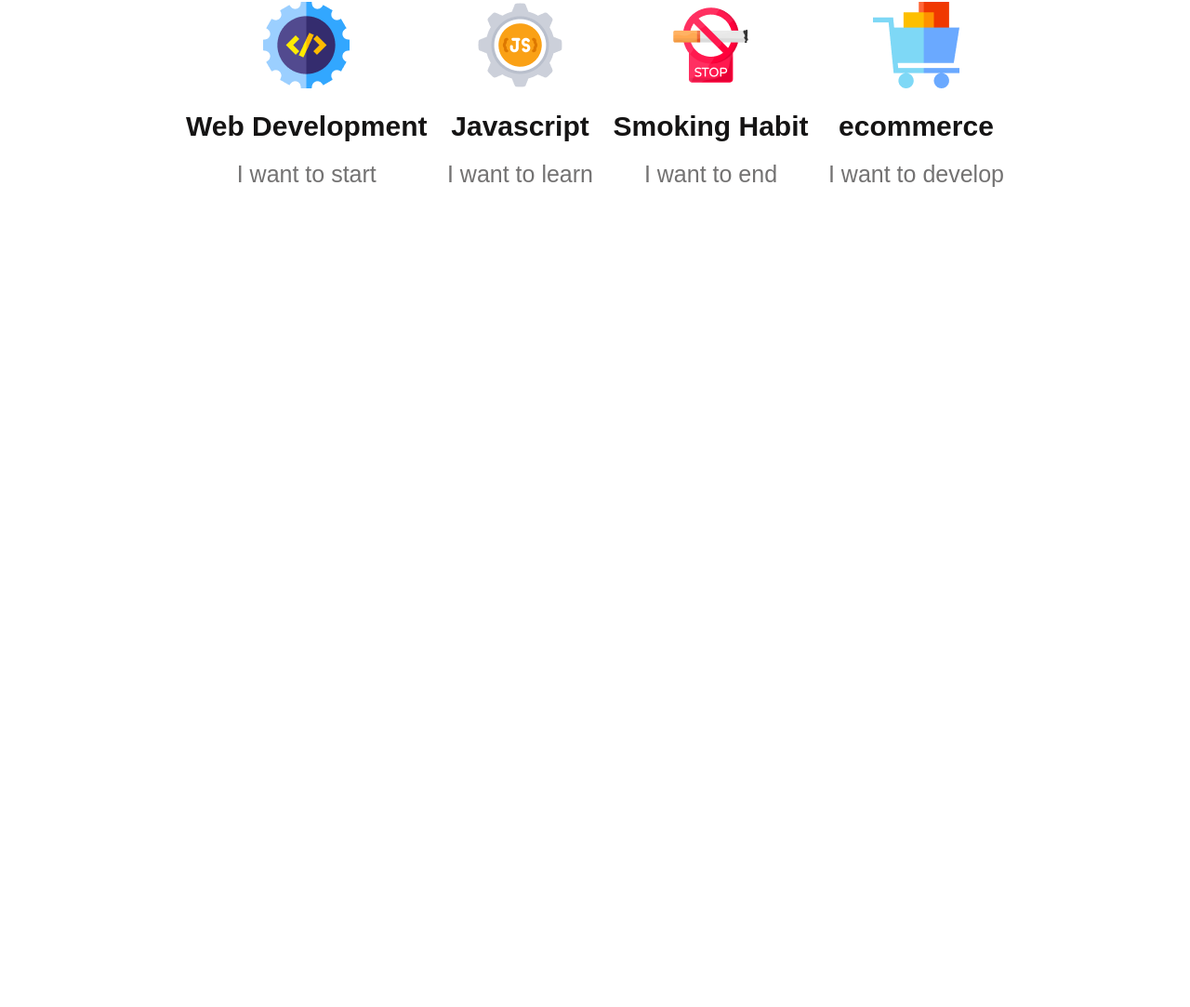
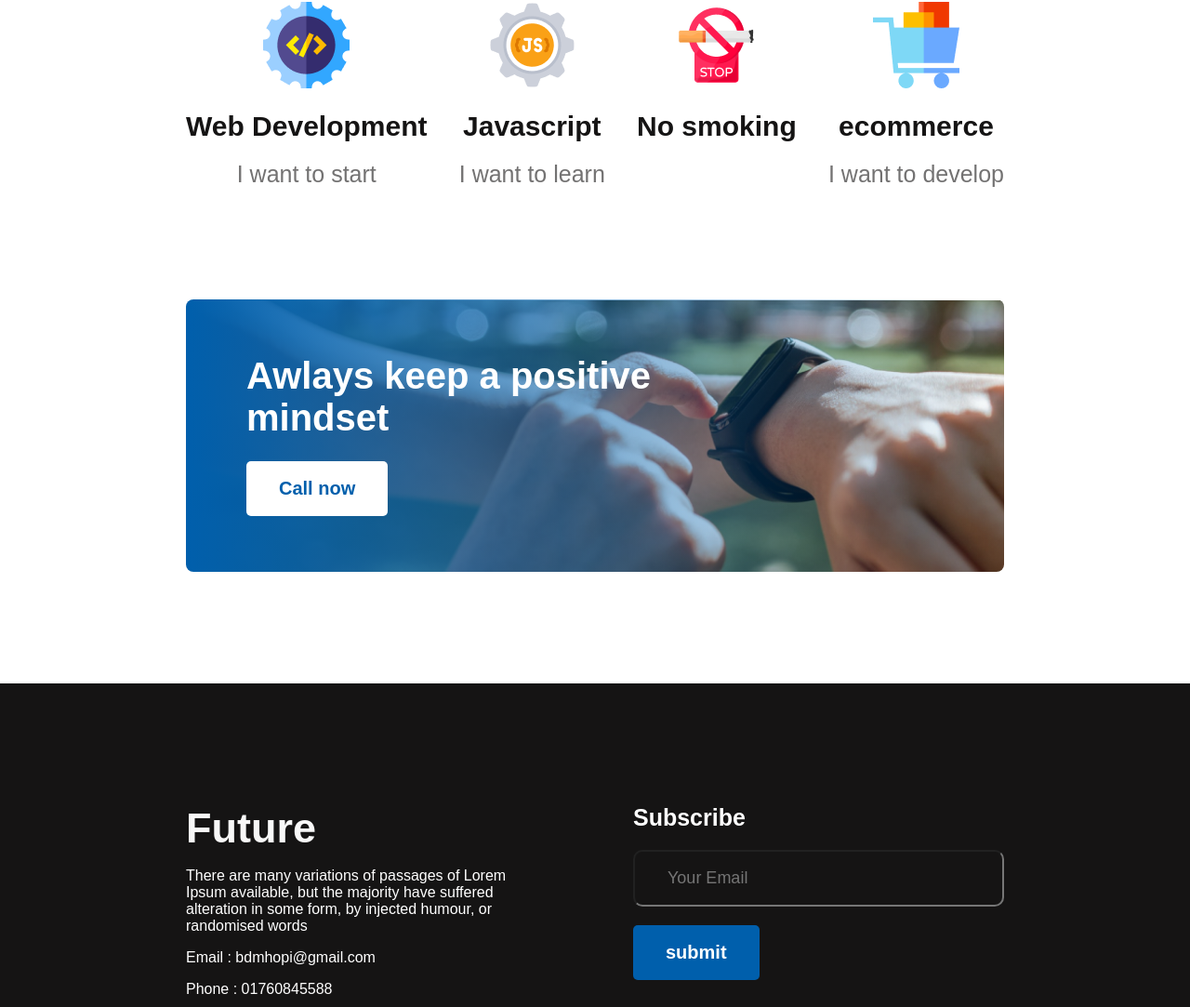
Before and after one commit to MHOPI98/new-year, a plain HTML site: page index.html in a window 1280 px wide. Shown: the part 1691-2774 px from the top of the page at 93% size. Before the commit the page ends 2013 px from the top, so only its background shows below. Drawn offline with Linux system fonts and the light colour scheme.

Commit message:
Final done

```diff
--- a/index.html
+++ b/index.html
@@ -69,28 +69,60 @@
                 <div class="plans-container">
                     <div class="plans">
                         <img src="../new-year/images/icons/web.png" alt="">
-                    <h3 >Web Development</h3>
-                    <p >I want to start</p>
+                        <h3>Web Development</h3>
+                        <p>I want to start</p>
                     </div>
                     <div class="plans">
                         <img src="../new-year/images/icons/js.png" alt="">
-                    <h3 >Javascript</h3>
-                    <p >I want to learn</p>
+                        <h3>Javascript</h3>
+                        <p>I want to learn</p>
                     </div>
                     <div class="plans">
                         <img src="../new-year/images/icons/smoke.png" alt="">
-                    <h3 >Smoking Habit</h3>
-                    <p >I want to end</p>
+                        <h3>No smoking</h3>
+                        <p></p>
                     </div>
                     <div class="plans">
-                    <img  src="../new-year/images/icons/ecom.png" alt="">
-                    <h3 >ecommerce</h3>
-                    <p >I want to develop</p>
+                        <img src="../new-year/images/icons/ecom.png" alt="">
+                        <h3>ecommerce</h3>
+                        <p>I want to develop</p>
                     </div>
                 </div>
             </div>
         </section>
+        <!-- call now -->
+        <section class="clock-section">
+            <div class="clock">
+                <h1 class="clock-title">Awlays keep a positive <br> mindset</h1>
+                <button class="btn-p">Call now</button>
+            </div>
+        </section>
     </main>
+    <footer>
+        <div class="footer-col">
+            <h3 class="tfoot">Future</h3>
+            <p class="tfoot-content">
+                There are many variations of passages of Lorem Ipsum available, but the majority have suffered
+                alteration in some form, by injected humour, or randomised words
+            </p>
+                <p class="tfoot-content">Email : bdmhopi@gmail.com</p>
+                <p class="tfoot-content">Phone : 01760845588</p>
+
+            <div class="social-icon">
+                <a href=""><img src="../new-year/images/icons/fb.png" alt=""></a>
+                <a href=""><img src="../new-year/images/icons/youtube.png" alt=""></a>
+                <a href=""><img src="images/icons/twitter.png" alt=""></a>
+            </div>
+        </div>
+        <div class="footer-col">
+            <h3 class="tf-s">Subscribe</h3>
+            <form class="contact" action="">
+                <input type="email" name="" placeholder="Your Email" id="">
+
+            </form>
+            <button class="btn-k">submit</button>
+        </div>
+    </footer>
 </body>
 
 </html>
--- a/style.css
+++ b/style.css
@@ -132,8 +132,99 @@ header {
 }
 
 .plans p {
-    color:  #737272;
+    color: #737272;
     text-align: center;
     font-size: 25px;
     font-weight: 500;
 }
+
+.clock-section {
+    margin: 120px 200px;
+}
+
+.clock {
+
+    background-repeat: no-repeat;
+    background-size: cover;
+
+    border-radius: 8px;
+    background-image: linear-gradient(90deg, #005FAC 0%, rgba(0, 95, 172, 0.00) 100%), url('../new-year/images/watch.png');
+    max-width: 285%;
+    padding: 60px 65px;
+}
+
+.clock-title {
+    color: #FFF;
+    font-size: 40px;
+    font-weight: 700;
+    padding-bottom: 24px;
+
+
+}
+
+footer {
+    display: flex;
+    gap: 100px;
+    background: #151414;
+    padding: 130px 200px;
+    margin-top: 100px;
+}
+
+.tfoot {
+    color: #F8F8F8;
+    font-size: 45px;
+    font-weight: 700;
+    margin-bottom: 16px;
+
+}
+
+.tfoot-content {
+    color: #FFF;
+    font-size: 16px;
+    font-weight: 400;
+    margin-bottom: 16px;
+
+}
+
+.tf-s {
+    color: #FFF;
+    font-size: 25px;
+    font-weight: 600;
+
+}
+
+.footer-col {
+    width: 50%;
+
+}
+
+.contact input {
+    color: #F3F3F3;
+    font-size: 18px;
+    font-weight: 400;
+    width: 325px;
+    padding: 18px 35px;
+    background: #151414;
+    border-radius: 10px;
+    margin-top: 20px;
+
+
+}
+
+.btn-k{
+    border-radius: 5px;
+    background: #005FAC;
+    padding: 18px 35px;
+    color: #FFF;
+    text-align: right;
+    font-size: 20px;
+    font-weight: 600;
+    border: 0;
+    margin-top: 20px;
+
+
+}
+
+.social-icon a {
+    margin-right: 10px;
+}
```
Also changed, not shown: images/opi.png (added). Lines whose indentation alone changed are shown as unchanged.
